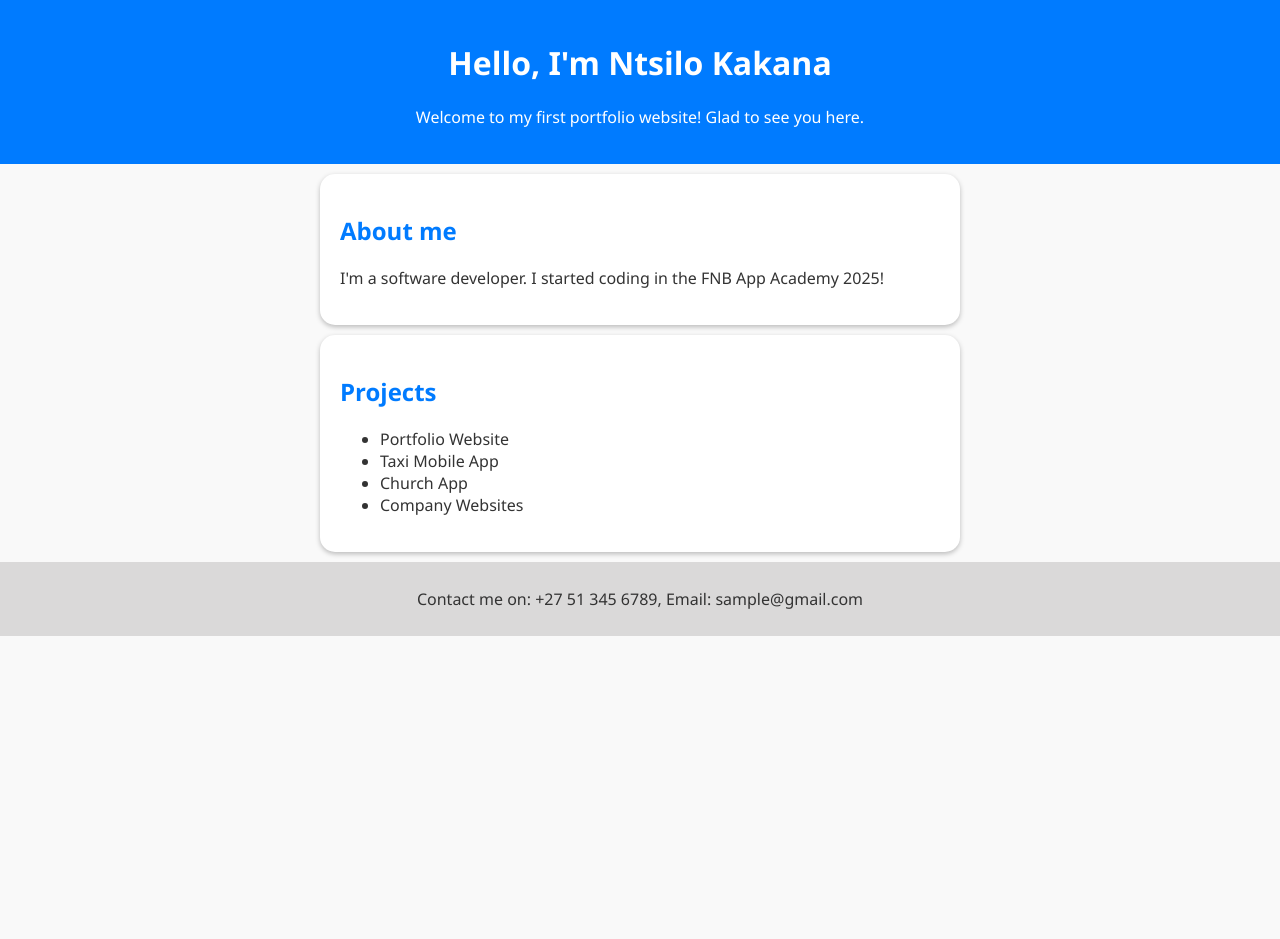
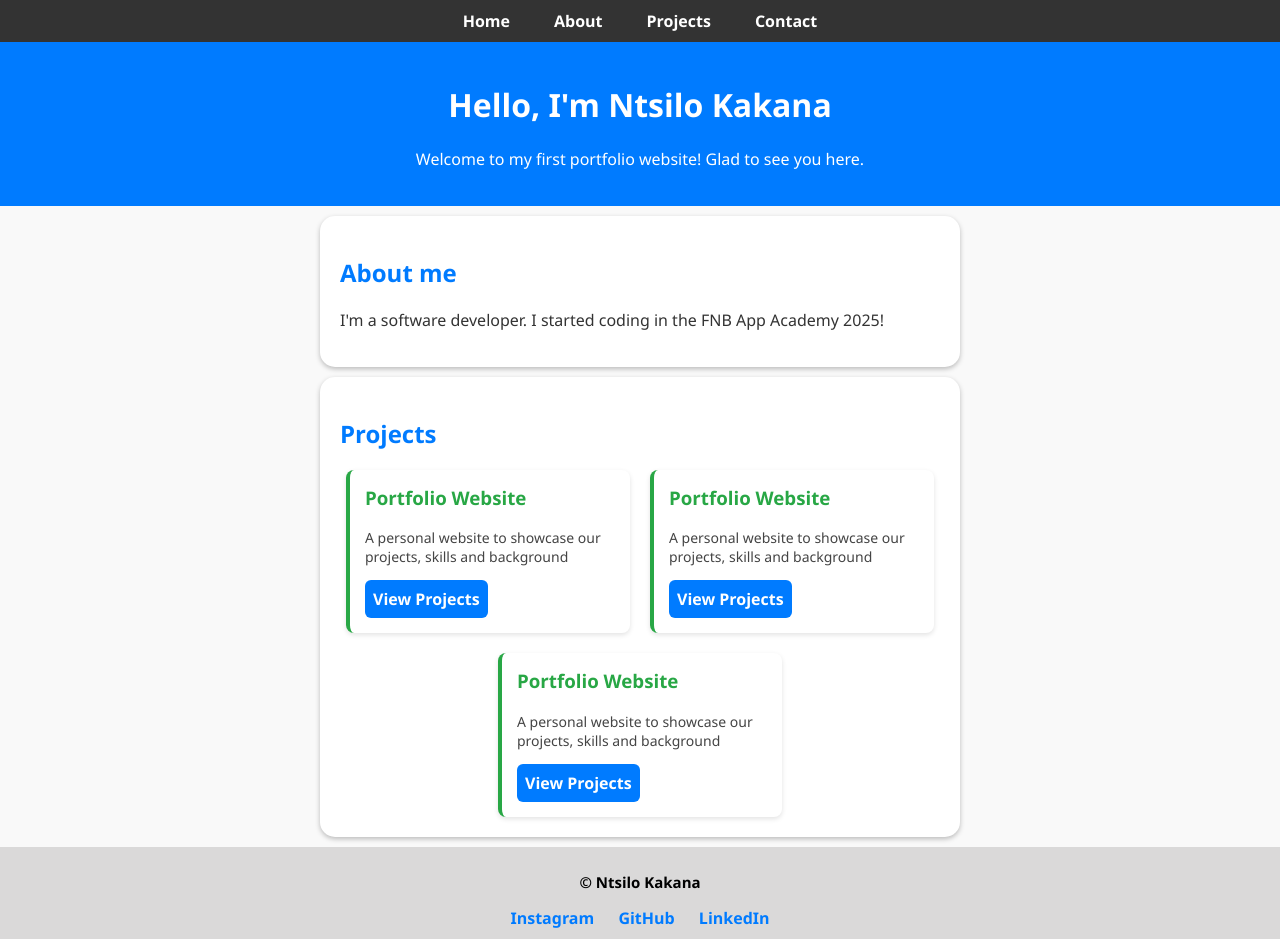
Before and after one commit to NTKakana/portfolio-website, a plain HTML site: page index.html in a window 1280 px wide. Before the commit the page ends 800 px from the top, so only its background shows below. Drawn offline with Linux system fonts and the light colour scheme.

Commit message:
Updated sections and social links

```diff
--- a/index.html
+++ b/index.html
@@ -10,28 +10,56 @@
 </head>
 
 <body>
-    <header>
+    <nav>
+        <ul class="navbar">
+            <li><a href="#home">Home</a></li>
+            <li><a href="#about">About</a></li>
+            <li><a href="#projects">Projects</a></li>
+            <li><a href="#contact">Contact</a></li>
+        </ul>
+    </nav>
+    <header id="top">
         <h1>Hello, I'm Ntsilo Kakana</h1>
         <p>Welcome to my first portfolio website! Glad to see you here.</p>
     </header>
 
-    <section class="about">
+    <section class="about" id="about">
         <h2>About me</h2>
         <p>I'm a software developer. I started coding in the FNB App Academy 2025!</p>
     </section>
 
-    <section class="projects">
+    <section class="projects" id="projects">
         <h2>Projects</h2>
-        <ul>
-            <li>Portfolio Website</li>
-            <li>Taxi Mobile App</li>
-            <li>Church App</li>
-            <li>Company Websites</li>
-        </ul>
+        <div class="project-list">
+            <div class="project-card">
+                <h3>Portfolio Website</h3>
+                <p>A personal website to showcase our projects, skills and background</p>
+                    <a href="#" target="_blank">View Projects</a>
+            </div>
+
+            <div class="project-card">
+                <h3>Portfolio Website</h3>
+                <p>A personal website to showcase our projects, skills and background</p>
+                    <a href="#" target="_blank">View Projects</a>
+            </div>
+
+            <div class="project-card">
+                <h3>Portfolio Website</h3>
+                <p>A personal website to showcase our projects, skills and background</p>
+                    <a href="#" target="_blank">View Projects</a>
+            </div>
+        </div>
     </section>
 
     <footer>
-        <p>Contact me on: +27 51 345 6789, Email: sample@gmail.com</p>
+        <p>© Ntsilo Kakana</p>
+        <div class="social-links">
+            <a href="https://instagram.com" target="_blank">Instagram</a>
+
+            <a href="https://github.com/NTKakana/" target="_blank">GitHub</a>
+
+            <a href="https://linkedin.com" target="_blank">LinkedIn</a>
+        </div>
     </footer>
 </body>
 </html>
--- a/style.css
+++ b/style.css
@@ -35,3 +35,103 @@ footer {
     padding: 10px;
     background: #dad9d9;
 }
+
+.social-links {
+    margin-top: 10px;
+}
+
+.social-links a {
+    margin: 0 10px;
+    color: #007bff;
+    text-decoration: none;
+    font-weight: bold;
+}
+
+.social-links a:hover {
+    text-decoration: underline;
+    font-size: 40;
+    color: #000;
+}
+
+footer p {
+    color: #000;
+    font-weight: bold;
+    font-size: 15px;
+}
+
+/*Project list*/
+.project-list {
+    display: flex;
+    flex-wrap: wrap;
+    justify-content: center;
+    gap: 20px;
+}
+
+.project-card {
+    background: #FFFFFF;
+    border-left: 4px solid #28a745;
+    padding: 15px;
+    border-radius: 8px;
+    width: 250px;
+    box-shadow: 0 2px 5px rgba(0,0,0,0.113);
+    transition: transform 0.2s;
+}
+
+.project-card:hover {
+    transform: translate(-5px);
+}
+
+.project-card h3 {
+    margin-top: 0;
+    color: #28a745;
+}
+
+.project-card p {
+    font-size: 14px;
+    color: #444;
+}
+
+.project-card a {
+    display: inline-block;
+    padding: 8px;
+    background: #007bff;
+    color: #FFFFFF;
+    border: none;
+    border-radius: 6px;
+    text-decoration: none;
+    font-weight: bold;
+    transition: background-color 0.2s ease;
+}
+
+.project-card a:hover {
+    background-color: #00056b;
+}
+
+nav {
+    background-color: #333;
+    position: sticky;
+    top: 0;
+    z-index: 1000;
+}
+
+.navbar {
+    list-style: none;
+    display: flex;
+    justify-content: center;
+    padding: 10px 0;
+    margin: 0;
+    gap: 20px;
+}
+
+.navbar li a {
+    color: #fff;
+    text-decoration: none;
+    font-weight: bold;
+    padding: 6px 12px;
+    border-radius: 4px
+    transition: background-color 0.2s ease;
+}
+
+.navbar li a:hover {
+    background-color: #007bff;
+}
```
